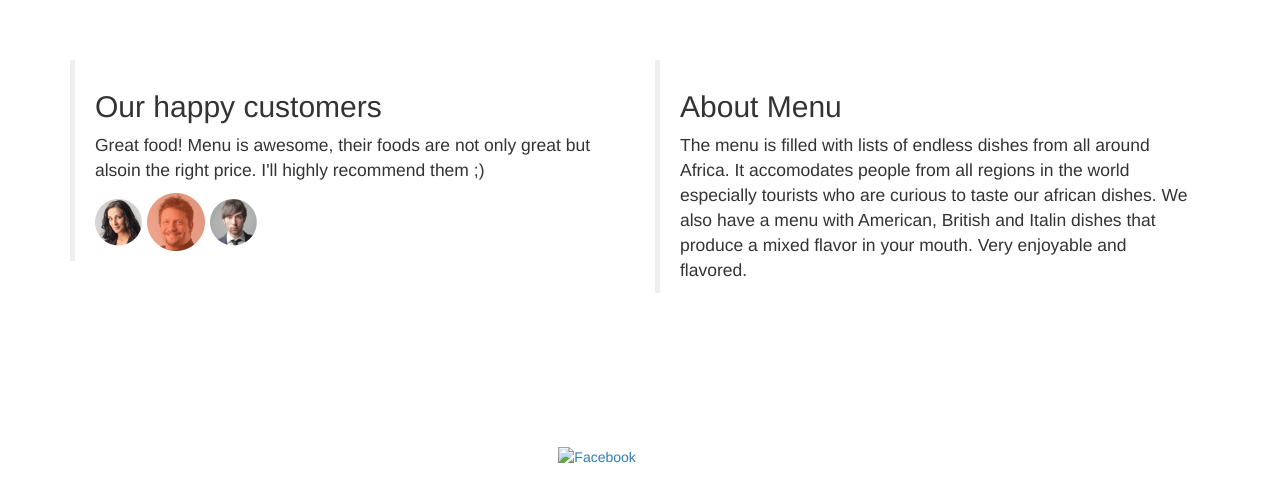
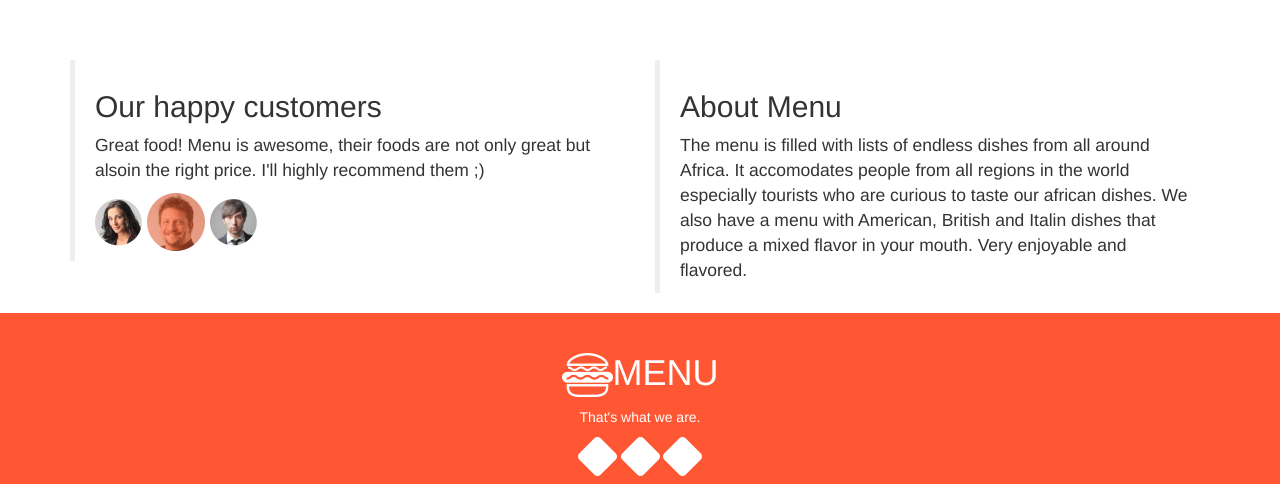
Before and after one commit to Anne-15/kitchen, a plain HTML site: page Anita-kitchen/index.html in a window 1280 px wide. Shown: the part 2316-2800 px from the top of the page. Drawn offline with nearby package versions, Linux system fonts and the light colour scheme.

Commit message:
add new file name index.html

```diff
--- a/Anita-kitchen/css/styles.css
+++ b/Anita-kitchen/css/styles.css
@@ -27,6 +27,7 @@
   background-image: url("../images/backgrounds/landing.jpg");
   margin-bottom: auto;
   background-size: cover;
+  background-size: auto;
 }
 
 .breakfast {
@@ -68,8 +69,11 @@
 
 .footer {
   text-align: center;
-  text-align: center;
   padding-top: 20px;
   padding-bottom: 20px;
   color: #ffffff;
 }
+
+.python {
+  background-image: url("../images/backgrounds/subscribe.jpg");
+}
--- a/Anita-kitchen/anita.html
+++ b/Anita-kitchen/index.html
@@ -83,29 +83,22 @@
       </div>
     </div>
   </div>
-  <div class="footer" style="background color: #ff5733">
+  <div class="python">
+
+  </div>
+  <div class="footer" style="background-color: #FF5733">
     <h1>
       <img src="images/footerlogos/logo_white.png" alt="Logo">MENU</h1>
     <p>That's what we are.</p>
     <div id="social">
-      <a href="#">
-          <img src="images/footerlogos/facebook.jpg" alt="Facebook">
-        </a>
-      <a href="#">
-          <img src="images/footerlogos/pinterest.png" alt="Pinterest">
-        </a>
-      <a href="#">
-          <img src="images/footerlogos/twitter.png" alt="Twitter">
-        </a>
+      <a href="#"><img src="images/footerlogos/facebook.png" alt="Facebook"></a>
+      <a href="#"><img src="images/footerlogos/pinterest.png" alt="Pinterest"></a>
+      <a href="#"><img src="images/footerlogos/twitter.png" alt="Twitter"></a>
     </div>
     <footer class="footer">
       <p>2018 Menu Restaurant</p>
     </footer>
   </div>
-
-
-  </h1>
-
 </body>
 
 
```
